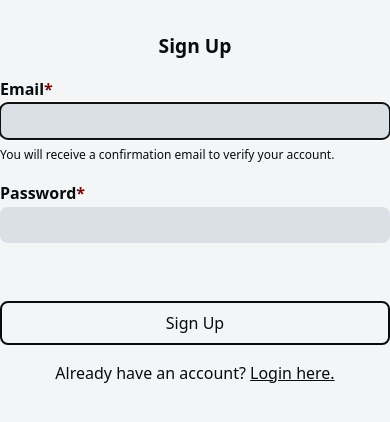
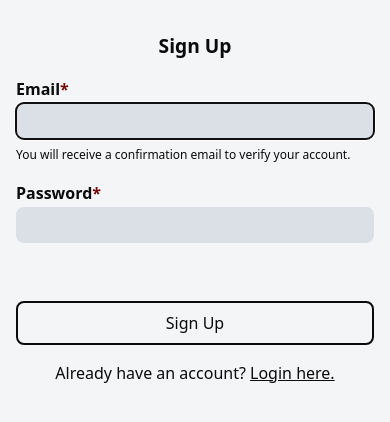
Before and after one commit to JoshuaCoquia/effortless-tasks, a Next.js app: page /signup in a window 390 px wide. Shown: the top 422 px of the page. Built offline with nearby package versions, Linux system fonts and the light colour scheme.

Commit message:
fix: add margins to login and signin pages on mobile

```diff
--- a/src/app/login/page.tsx
+++ b/src/app/login/page.tsx
@@ -15,7 +15,7 @@ export const metadata: Metadata = {
 export default function LoginPage() {
   return (
     <>
-      <section className="flex flex-col items-center justify-center">
+      <section className="flex flex-col items-center justify-center mx-4">
         <h1 className="mt-8 text-center font-bold text-md">Login</h1>
         <form className="my-4 mx-4 items-center flex flex-col gap-4 w-full max-w-prose">
           <label className="font-bold w-full">Email<span className="text-red-dark">*</span>
--- a/src/app/signup/page.tsx
+++ b/src/app/signup/page.tsx
@@ -14,7 +14,7 @@ export const metadata: Metadata = {
 export default function SignUpPage() {
   return (
     <>
-      <section className="flex flex-col items-center justify-center">
+      <section className="flex flex-col items-center justify-center mx-4">
         <h1 className="mt-8 text-center font-bold text-md">Sign Up</h1>
         <form className="my-4 mx-4 items-center flex flex-col gap-4 w-full max-w-prose">
           <label className="font-bold w-full">Email<span className="text-red-dark">*</span>
```
